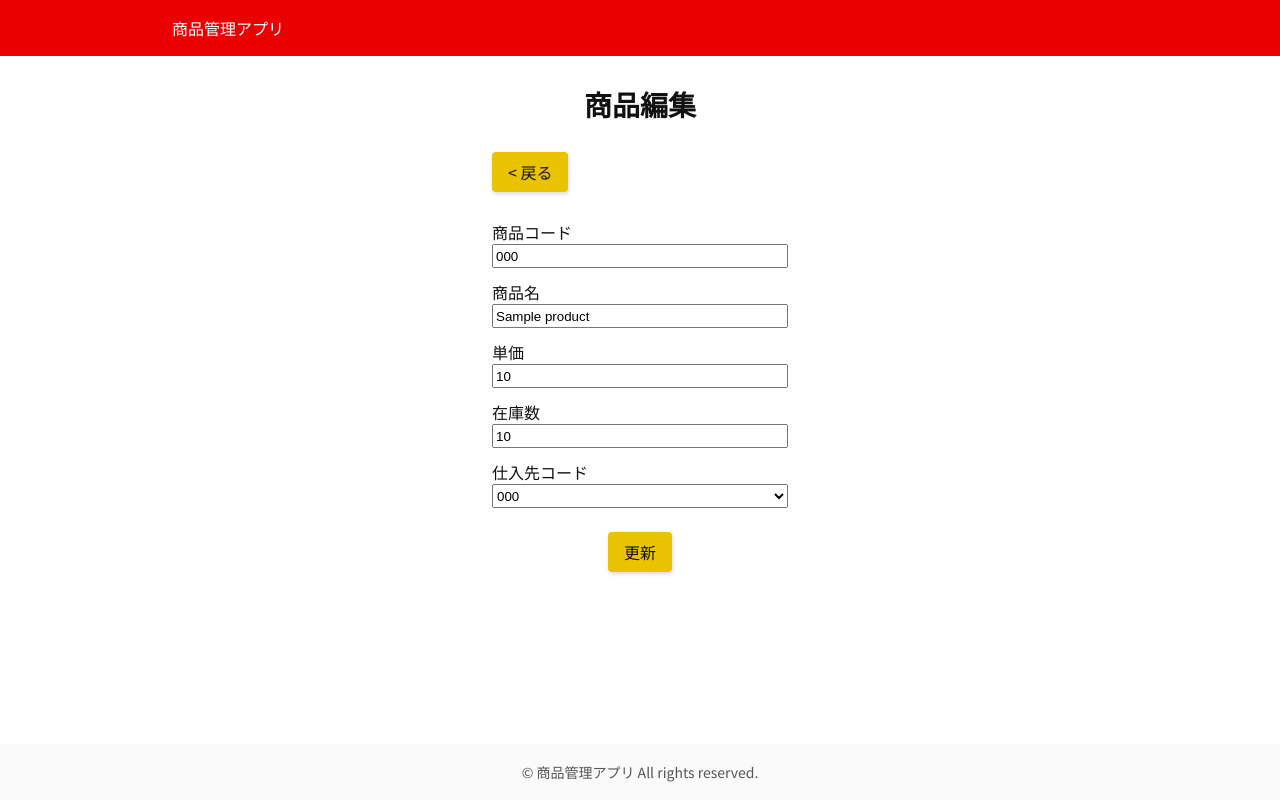
After one commit to kazukitidesu4649/php-db-app, a PHP site: page /update.php?id=1 in a window 1280 px wide. The commit adds this page. Run offline with PHP 8.4, Linux system fonts and the light colour scheme; tables that the repository leaves empty or names only in its code hold one stand-in row (values such as "Sample post").

Commit message:
アップデート機能を追加

```diff
--- a/css/style.css
+++ b/css/style.css
@@ -167,6 +167,11 @@ footer {
   color: #28a745;
 }
 
+.edit-icon {
+  height: 1.5rem;
+  vertical-align: top;
+}
+
 /* create.php */
 .registration {
   box-sizing: border-box;
--- a/read.php
+++ b/read.php
@@ -99,6 +99,7 @@
                         <th>単価</th>
                         <th>在庫数</th>
                         <th>仕入先コード</th>
+                        <th>編集</th>
                     </tr>
                     <?php
                     // 配列の出力 foreach
@@ -110,6 +111,8 @@
                             <td>{$product['price']}</td>
                             <td>{$product['stock_quantity']}</td>
                             <td>{$product['vendor_code']}</td>
+                            <td><a href='update.php?id={$product['id']}'><img src='images/edit.png' alt='編集' class='edit-icon'></a></td>
+                            </td>
                             </tr>
                       ";
                       echo $table_row;
--- /dev/null
+++ b/update.php
@@ -0,0 +1,156 @@
+<?php
+ $dsn = 'mysql:dbname=php_db_app;host=localhost;charset=utf8mb4';
+ $user = 'root';
+// MAMPを利用しているMacユーザーの方は、''ではなく'root'を代入してください
+ $password = 'root';
+
+ // submitパラメータの値が存在するとき（「更新」ボタンを押したとき）の処理
+ if (isset($_POST['submit'])) {
+  try {
+      $pdo = new PDO($dsn, $user, $password);
+
+      // 動的に変わる値をプレースホルダに置き換えたUPDATE文をあらかじめ用意する
+      $sql_update = '
+          UPDATE products
+          SET product_code = :product_code,
+          product_name = :product_name,
+          price = :price,
+          stock_quantity = :stock_quantity,
+          vendor_code = :vendor_code
+          WHERE id = :id
+      ';
+      $stmt_update = $pdo->prepare($sql_update);
+
+      // bindValue()メソッドを使って実際の値をプレースホルダにバインドする（割り当てる）
+      $stmt_update->bindValue(':product_code', $_POST['product_code'], PDO::PARAM_INT);
+      $stmt_update->bindValue(':product_name', $_POST['product_name'], PDO::PARAM_STR);
+      $stmt_update->bindValue(':price', $_POST['price'], PDO::PARAM_INT);
+      $stmt_update->bindValue(':stock_quantity', $_POST['stock_quantity'], PDO::PARAM_INT);
+      $stmt_update->bindValue(':vendor_code', $_POST['vendor_code'], PDO::PARAM_INT);
+      $stmt_update->bindValue(':id', $_GET['id'], PDO::PARAM_INT);
+
+      // SQL文を実行する
+      $stmt_update->execute();
+
+      // 更新した件数を取得する
+      $count = $stmt_update->rowCount();
+
+      $message = "商品を{$count}件編集しました。";
+
+      // 商品一覧ページにリダイレクトさせる（同時にmessageパラメータも渡す）
+      header("Location: read.php?message={$message}");
+  } catch (PDOException $e) {
+      exit($e->getMessage());
+  }
+}
+
+ // submitパラメータの値が存在するとき（「登録」ボタンを押したとき）の処理
+ if (isset($_GET['id'])) {
+      try {
+          $pdo = new PDO($dsn, $user, $password);
+
+          // idカラムの値をプレースホルダに(:id)に置き換えたSQL文を予め用意する
+          $sql_select_product = 'SELECT * FROM products WHERE id = :id';
+          $stmt_select_product = $pdo->prepare($sql_select_product);
+
+          // bindValue()メソッドを使って実際の値をプレースホルダにバインドする(割り当てる)
+          $stmt_select_product->bindValue(':id', $_GET['id'], PDO::PARAM_INT);
+
+          //SQL文を実行する
+          $stmt_select_product->execute();
+
+          //SQL文の実行結果を配列で取得する
+          // 補足:1つのレコード（横１行のデータ）のみを取得したい場合、fetch()メソッドを使えばカラム名がキーになった1次元配列を取得できる
+          $product = $stmt_select_product->fetch(PDO::FETCH_ASSOC);
+
+          // idパラメータの値と同じidのデータが存在しない場合はエラーメッセージを表示して処理を終了する
+          // 補足fetch (メソッド)は実行結果が取得できなかった場合にFALSEを返す
+          if ($product === FALSE) {
+              exit('idパラメータの値が不正です。');
+          }
+
+          // vendorsテーブルからvendor_codeカラムのデータを取得するためのSQL文を変数$sql_select_vendor_codesに代入する
+          $sql_select_vendor_codes = 'SELECT vendor_code FROM vendors';
+
+          // SQL文を実行する
+          $stmt_select_vendor_codes = $pdo->query($sql_select_vendor_codes);
+
+          // SQL文の実行結果を配列で取得する
+          // 補足PDO::FETCH_COLUMNは1つのカラムの値を1次元配列(多次元ではない普通の配列)で取得する設定である
+          $vendor_codes = $stmt_select_vendor_codes->fetchAll(PDO::FETCH_COLUMN);
+      } catch (PDOException $e) {
+        exit($e->getMessage());
+      }
+    } else {
+      // idパラメータの値が存在しない場合はエラーメッセージを表示して処理を停止する
+          exit('idパラメータの値が存在しません。');
+  }
+
+ ?>
+
+ <!DOCTYPE html>
+ <html lang="ja">
+
+ <head>
+     <meta charset="UTF-8">
+     <meta name="viewport" content="width=device-width, initial-scale=1.0">
+     <title>商品編集</title>
+     <link rel="stylesheet" href="css/style.css">
+
+     <!-- Google Fontsの読み込み -->
+     <link rel="preconnect" href="https://fonts.googleapis.com">
+     <link rel="preconnect" href="https://fonts.gstatic.com" crossorigin>
+     <link href="https://fonts.googleapis.com/css2?family=Noto+Sans+JP&display=swap" rel="stylesheet">
+ </head>
+
+ <body>
+     <header>
+         <nav>
+             <a href="index.php">商品管理アプリ</a>
+         </nav>
+     </header>
+     <main>
+         <article class="registration">
+             <h1>商品編集</h1>
+             <div class="back">
+                 <a href="read.php" class="btn">&lt; 戻る</a>
+             </div>
+             <form action="update.php?id=<?=$_GET['id'] ?>" method="post" class="registration-form">
+                 <div>
+                     <label for="product_code">商品コード</label>
+                     <input type="number" id="product_code" name="product_code" value="<?= $product['product_code'] ?>" min="0" max="100000000" required>
+
+                     <label for="product_name">商品名</label>
+                     <input type="text" id="product_name" name="product_name" value="<?= $product['product_name'] ?>" maxlength="50" required>
+
+                     <label for="price">単価</label>
+                     <input type="number" id="price" name="price" value="<?= $product['price'] ?>" min="0" max="100000000" required>
+
+                     <label for="stock_quantity">在庫数</label>
+                     <input type="number" id="stock_quantity" name="stock_quantity" value="<?= $product['stock_quantity'] ?>" min="0" max="100000000" required>
+
+                     <label for="vendor_code">仕入先コード</label>
+                     <select id="vendor_code" name="vendor_code" required>
+                         <option disabled selected value>選択してください</option>
+                         <?php
+                         // 配列の中身を順番に取り出し、セレクトボックスの選択肢として出力する
+                         foreach ($vendor_codes as $vendor_code) {
+                             if ($vendor_code === $product['vendor_code']) {
+                              echo "<option value='{$vendor_code}' selected>{$vendor_code}</option>";
+                             } else {
+                              echo "<option value='{$vendor_code}'>{$vendor_code}</option>";
+                             }
+                            }
+                         ?>
+                     </select>
+                 </div>
+                 <button type="submit" class="submit-btn" name="submit" value="create">更新</button>
+             </form>
+         </article>
+     </main>
+     <footer>
+         <p class="copyright">&copy; 商品管理アプリ All rights reserved.</p>
+     </footer>
+ </body>
+
+ </html>
```
